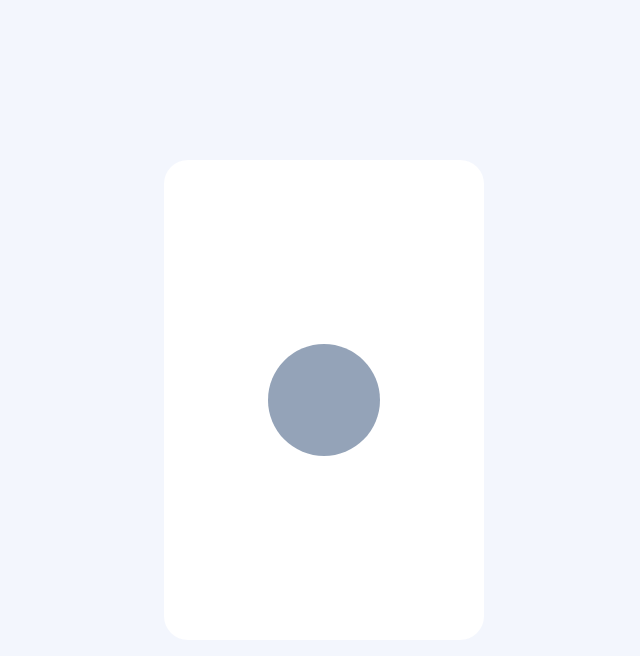
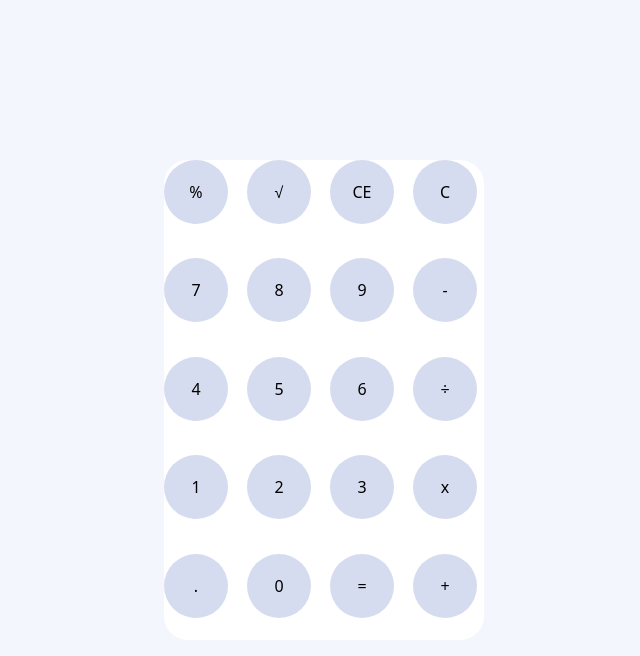
Before and after one commit to merrandyy/calculator-project1, a SvelteKit app: page / in a window 1280 px wide. Shown: the top 656 px of the page, without its empty margins (316-956 px from the left). Built offline with nearby package versions, Linux system fonts and the light colour scheme.

Commit message:
buttons using grid

```diff
--- a/src/app.css
+++ b/src/app.css
@@ -1,3 +1,7 @@
 @tailwind base;
 @tailwind components;
 @tailwind utilities;
+
+button {
+  @apply bg-[#d6dcef] rounded-full h-[4rem] w-[4rem];
+}
--- a/src/routes/+page.svelte
+++ b/src/routes/+page.svelte
@@ -2,8 +2,25 @@
     <title> calculator</title>
 </svelte:head>
 
-<div class=" h-[30rem] bg-white w-[20rem] rounded-3xl flex justify-center items-center">
-    <div class="bg-slate-400 h-[7rem] w-[7rem] flex-justify-center  rounded-full">
-
-    </div>
+<div class=" h-[30rem] bg-white w-[20rem] rounded-3xl grid grid-cols-4 gap-3 ">
+    <button> % </button>
+    <button> √ </button>
+    <button> CE </button>
+    <button> C </button>
+    <button> 7 </button>
+    <button> 8 </button>
+    <button> 9 </button>
+    <button> - </button>
+    <button> 4 </button>
+    <button> 5 </button>
+    <button> 6 </button>
+    <button> ÷ </button>
+    <button> 1 </button>
+    <button> 2 </button>
+    <button> 3 </button>
+    <button> x </button>
+    <button> . </button>
+    <button> 0 </button>
+    <button> = </button>
+    <button> + </button>
 </div>
```
